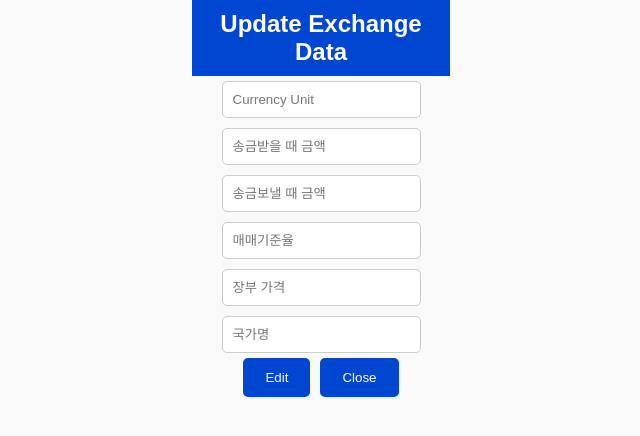
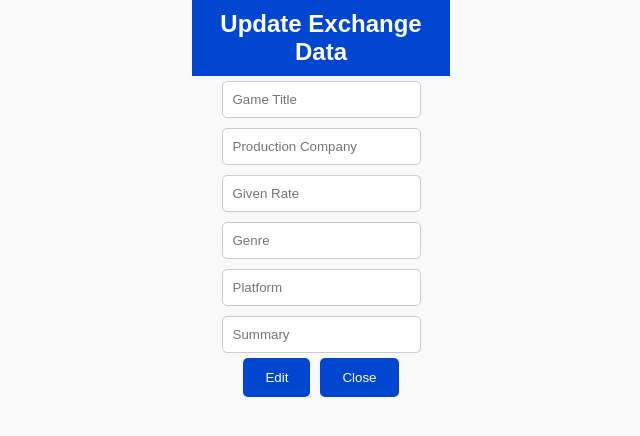
Before and after one commit to ChoHyeongmin1225/FinalTeamProject, a React (Create React App) app: page /update/1 in a window 1280 px wide. Shown: the top 436 px of the page, without its empty margins (319-959 px from the left). Built offline with nearby package versions, Linux system fonts and the light colour scheme; no server answers.

Commit message:
update code

```diff
--- a/src/components/EntireList/ExchangeRate.js
+++ b/src/components/EntireList/ExchangeRate.js
@@ -15,14 +15,21 @@ const ExchangeRate = () => {
   useEffect(() => {
     const fetchData = async () => {
       try {
-        const response = await axios.get('/api/fetchExchange'); // 백엔드 API 호출
+        const response = await axios.get("https://www.grac.or.kr/WebService/GameSearchSvc.asmx/game",
+      {
+        params: {
+          display: "10",
+          pageno: "1",
+        },
+      }); // 백엔드 API 호출
         const parser = new XMLParser({
-          ignoreAttributes: false, // XML 속성 무시하지 않음
-          trimValues: true,        // 값의 앞뒤 공백 제거
+          ignoreAttributes: false,
+          trimValues: true,
         });
         const parsedData = parser.parse(response.data);
-        // JSON에서 필요한 데이터 추출
-        const items = parsedData.result?.item || []; // 'item' 필드가 배열로 저장됨
+
+
+        const items = parsedData.result?.item || [];
         setData(items);
       } catch (error) {
         console.error('Error fetching or parsing data:', error);
@@ -59,7 +66,8 @@ const ExchangeRate = () => {
             </tr>
           </thead>
           <tbody>
-          {filteredData.map((item, index) => (
+            {filteredData.length > 0 ? (
+              filteredData.map((item, index) => (
                 <tr key={index}>
                   <td>{item.gametitle}</td>
                   <td>{item.entname}</td>
@@ -68,11 +76,17 @@ const ExchangeRate = () => {
                   <td>{item.platform}</td>
                   <td>{item.summary}</td>
                 </tr>
-          ))}
+              ))
+            ) : (
+              <tr>
+                <td colSpan="6">No data available</td>
+              </tr>
+            )}
           </tbody>
         </table>
       </div>
     );
+
 };
 
 export default ExchangeRate;
--- a/src/components/Page/CreatePage.js
+++ b/src/components/Page/CreatePage.js
@@ -3,12 +3,12 @@ import { useNavigate } from "react-router-dom";
 import "./CreatePage.css";
 const CreatePage = () => {
   const [form, setForm] = useState({
-    cur_unit: "",
-    ttb: "",
-    tts: "",
-    deal_bas_r: "",
-    bkpr: "",
-    cur_nm: "",
+    gametitle: "",
+    entname: "",
+    givenrate: "",
+    platform: "",
+    genre: "",
+    summary: "",
   });
   const navigate = useNavigate();
 
@@ -18,7 +18,7 @@ const CreatePage = () => {
   };
 
   const handleAdd = () => {
-    if(!form.cur_nm || !form.cur_unit || !form.bkpr || !form.deal_bas_r || !form.ttb || !form.tts){
+    if(!form.gametitle || !form.entname || !form.givenrate || !form.genre || !form.summary || !form.platform){
       alert("Blank input!");
       return;
     }
@@ -29,7 +29,7 @@ const CreatePage = () => {
     })
       .then(() => {
         alert("Data added successfully!");
-        navigate("/"); // ListPage로 이동
+        navigate("/");
       })
       .catch((error) => console.error("Error adding data:", error));
   };
@@ -39,45 +39,45 @@ const CreatePage = () => {
       <h2>Create New Exchange</h2>
       <div className="child"><input
         type="text"
-        name="cur_unit"
-        placeholder="Currency Unit"
-        value={form.cur_unit}
+        name="gametitle"
+        placeholder="Game Title"
+        value={form.gametitle}
         onChange={handleChange}
       /></div>
       <div className="child"><input
         type="text"
-        name="ttb"
-        placeholder="송금받을 때 금액"
-        value={form.ttb}
+        name="entname"
+        placeholder="Production Company"
+        value={form.entname}
         onChange={handleChange}
       /></div>
       <div className="child"><input
         type="text"
-        name="tts"
-        placeholder="송금보낼 때 금액"
-        value={form.tts}
+        name="givenrate"
+        placeholder="Given Rate"
+        value={form.givenrate}
         onChange={handleChange}
       /></div>
       <div className="child"><input
         type="text"
-        name="deal_bas_r"
-        placeholder="매매기준율"
-        value={form.deal_bas_r}
+        name="genre"
+        placeholder="Genre"
+        value={form.genre}
         onChange={handleChange}
       /></div>
 
       <div className="child"><input
         type="text"
-        name="bkpr"
-        placeholder="장부 가격"
-        value={form.bkpr}
+        name="platform"
+        placeholder="Platform"
+        value={form.platform}
         onChange={handleChange}
       /></div>
       <div className="child"><input
         type="text"
-        name="cur_nm"
-        placeholder="국가명"
-        value={form.cur_nm}
+        name="summary"
+        placeholder="Summary"
+        value={form.summary}
         onChange={handleChange}
       /></div>
 
--- a/src/components/Page/DetailPage.js
+++ b/src/components/Page/DetailPage.js
@@ -20,12 +20,12 @@ const DetailPage = () => {
     <>
     <div className="body">
     <h1>Detail Page</h1>
-      <p>Currency Unit: {data.cur_unit}</p>
-      <p>송금받을 때 금액: {data.ttb}</p>
-      <p>송금보낼 때 금액: {data.tts}</p>
-      <p>매매기준율: {data.deal_bas_r}</p>
-      <p>장부 가격: {data.bkpr}</p>
-      <p>국가명: {data.cur_nm}</p>
+      <p>Game Title: {data.gametitle}</p>
+      <p>Production Company: {data.entname}</p>
+      <p>Given Rate: {data.givenrate}</p>
+      <p>Genre: {data.genre}</p>
+      <p>Platform: {data.platform}</p>
+      <p>Summary: {data.summary}</p>
       <button onClick={() => navigate("/")}>Back to ListPage</button>
     </div>
     </>
--- a/src/components/Page/ListPage.js
+++ b/src/components/Page/ListPage.js
@@ -33,7 +33,7 @@ const ListPage = () => {
   return (
     <div>
       <div className="title">
-      <h1>Handong Exchange Association</h1>
+      <h1>Game List</h1>
       </div>
       <div className="head">
       <Link to="/create" className={'link'}>Add New Exchange</Link>
@@ -41,12 +41,12 @@ const ListPage = () => {
       </div>
       <table>
         <tr>
-            <th>통화코드</th><th>국가/통화명</th><th>Show Detail</th><th>Edit/Delete</th>
+            <th>Gama Title</th><th>Production Company</th><th>Show Detail</th><th>Edit/Delete</th>
         </tr>
         {data.map((item) => (
           <tr key={item.id}>
-            <td>{item.cur_unit}</td>
-            <td>{item.cur_nm}</td>
+            <td>{item.gametitle}</td>
+            <td>{item.entname}</td>
             <td><Link to={`/detail/${item.id}`}> Details </Link></td>
             <td>
                 <Link to={`/update/${item.id}`}> Edit </Link>
--- a/src/components/Page/UpdatePage.js
+++ b/src/components/Page/UpdatePage.js
@@ -6,12 +6,12 @@ const UpdatePage = () => {
   const { id } = useParams();
   const navigate = useNavigate();
   const [form, setForm] = useState({
-    cur_unit: "",
-    ttb: "",
-    tts: "",
-    deal_bas_r: "",
-    bkpr: "",
-    cur_nm: "",
+    gametitle: "",
+    entname: "",
+    givenrate: "",
+    platform: "",
+    genre: "",
+    summary: "",
   });
 
   useEffect(() => {
@@ -27,7 +27,7 @@ const UpdatePage = () => {
   };
 
   const handleEdit = () => {
-    if(!form.cur_nm || !form.cur_unit || !form.bkpr || !form.deal_bas_r || !form.ttb || !form.tts){
+    if(!form.gametitle || !form.entname || !form.givenrate || !form.genre || !form.summary || !form.platform){
       alert("Blank input!");
       return;
     }
@@ -38,7 +38,7 @@ const UpdatePage = () => {
     })
       .then(() => {
         alert("Data updated successfully!");
-        navigate("/"); // ListPage로 이동
+        navigate("/");
       })
       .catch((error) => console.error("Error updating data:", error));
   };
@@ -46,47 +46,47 @@ const UpdatePage = () => {
   return (
     <div className="body">
       <h2>Update Exchange Data</h2>
-      <div><input
+      <div className="child"><input
         type="text"
-        name="cur_unit"
-        placeholder="Currency Unit"
-        value={form.cur_unit}
+        name="gametitle"
+        placeholder="Game Title"
+        value={form.gametitle}
         onChange={handleChange}
       /></div>
-      <div><input
+      <div className="child"><input
         type="text"
-        name="ttb"
-        placeholder="송금받을 때 금액"
-        value={form.ttb}
+        name="entname"
+        placeholder="Production Company"
+        value={form.entname}
         onChange={handleChange}
       /></div>
-      <div><input
+      <div className="child"><input
         type="text"
-        name="tts"
-        placeholder="송금보낼 때 금액"
-        value={form.tts}
+        name="givenrate"
+        placeholder="Given Rate"
+        value={form.givenrate}
         onChange={handleChange}
       /></div>
-      <div><input
+      <div className="child"><input
         type="text"
-        name="deal_bas_r"
-        placeholder="매매기준율"
-        value={form.deal_bas_r}
+        name="genre"
+        placeholder="Genre"
+        value={form.genre}
         onChange={handleChange}
       /></div>
 
-      <div><input
+      <div className="child"><input
         type="text"
-        name="bkpr"
-        placeholder="장부 가격"
-        value={form.bkpr}
+        name="platform"
+        placeholder="Platform"
+        value={form.platform}
         onChange={handleChange}
       /></div>
-      <div><input
+      <div className="child"><input
         type="text"
-        name="cur_nm"
-        placeholder="국가명"
-        value={form.cur_nm}
+        name="summary"
+        placeholder="Summary"
+        value={form.summary}
         onChange={handleChange}
       /></div>
       <div className="button">
```
Also changed, not shown: server.js (deleted, +0 -28 lines), src/setupProxy.js (deleted, +0 -14 lines). Lines whose indentation alone changed are shown as unchanged.
